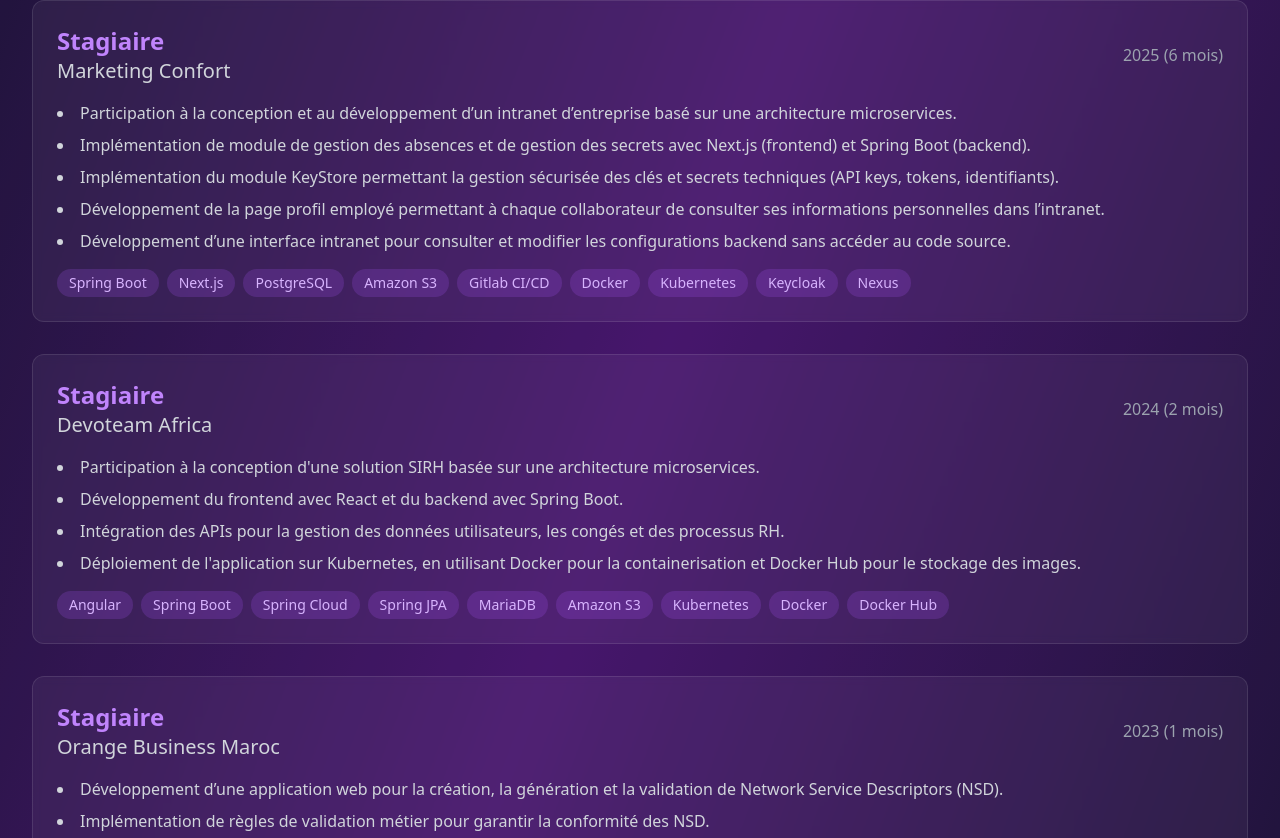
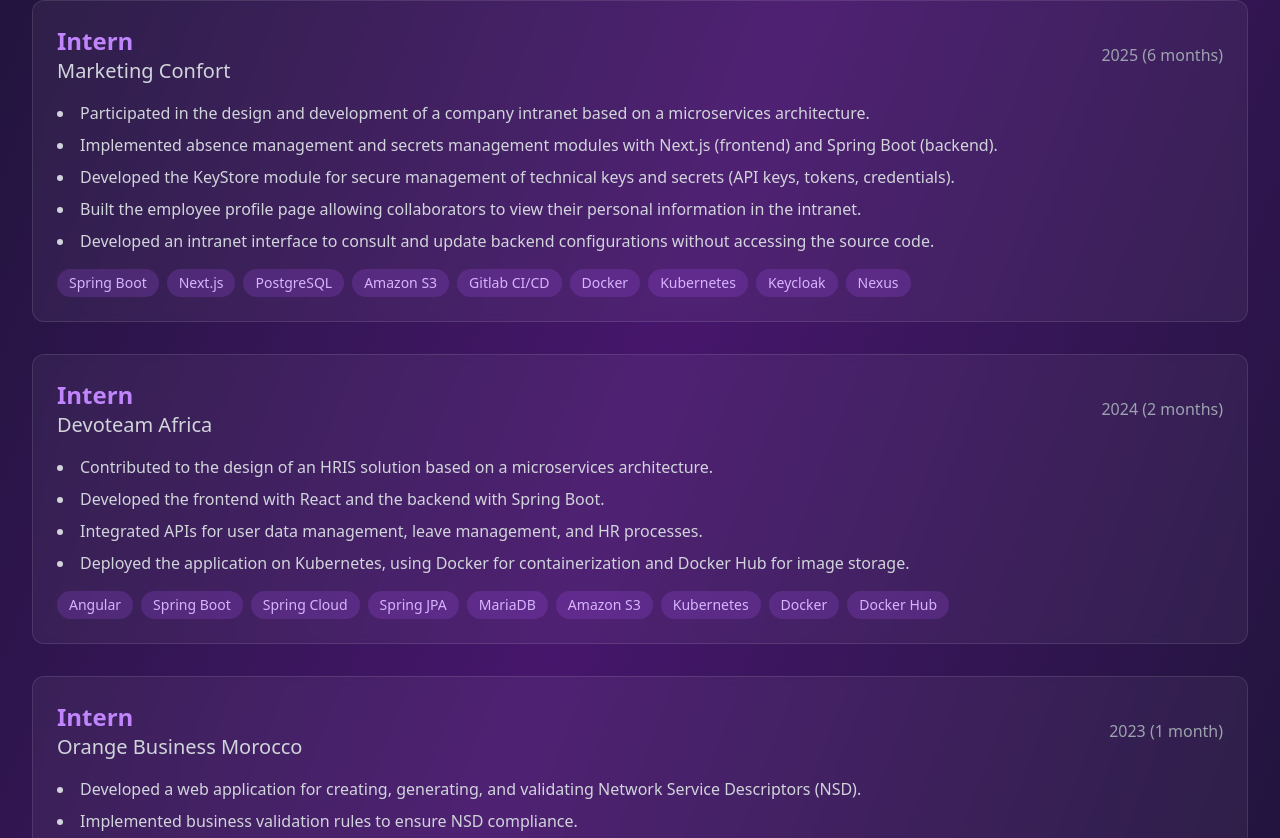
Before and after one commit to stahiomar/Omar-portfolio, a React (Create React App) app: page / in a window 1280 px wide. Shown: the part 1282-2120 px from the top of the page. Built offline with nearby package versions, Linux system fonts and the light colour scheme.

Commit message:
changed language to english

```diff
--- a/src/App.js
+++ b/src/App.js
@@ -13,42 +13,63 @@
 
   const experience = [
     {
-      title: 'Stagiaire',
+      title: 'Intern',
       company: 'Marketing Confort',
-      period: '2025 (6 mois)',
+      period: '2025 (6 months)',
       description: [
-        "Participation à la conception et au développement d’un intranet d’entreprise basé sur une architecture microservices.",
-        "Implémentation de module de gestion des absences et de gestion des secrets avec Next.js (frontend) et Spring Boot (backend).",
-        "Implémentation du module KeyStore permettant la gestion sécurisée des clés et secrets techniques (API keys, tokens, identifiants).",
-        "Développement de la page profil employé permettant à chaque collaborateur de consulter ses informations personnelles dans l’intranet.",
-        "Développement d’une interface intranet pour consulter et modifier les configurations backend sans accéder au code source."
+        "Participated in the design and development of a company intranet based on a microservices architecture.",
+        "Implemented absence management and secrets management modules with Next.js (frontend) and Spring Boot (backend).",
+        "Developed the KeyStore module for secure management of technical keys and secrets (API keys, tokens, credentials).",
+        "Built the employee profile page allowing collaborators to view their personal information in the intranet.",
+        "Developed an intranet interface to consult and update backend configurations without accessing the source code."
       ],
-      technologies: ['Spring Boot', 'Next.js', 'PostgreSQL', 'Amazon S3', 'Gitlab CI/CD', 'Docker', 'Kubernetes', 'Keycloak', 'Nexus']
+      technologies: [
+        'Spring Boot',
+        'Next.js',
+        'PostgreSQL',
+        'Amazon S3',
+        'Gitlab CI/CD',
+        'Docker',
+        'Kubernetes',
+        'Keycloak',
+        'Nexus'
+      ]
     },
     {
-      title: 'Stagiaire',
+      title: 'Intern',
       company: 'Devoteam Africa',
-      period: '2024 (2 mois)',
+      period: '2024 (2 months)',
       description: [
-        "Participation à la conception d'une solution SIRH basée sur une architecture microservices.",
-        "Développement du frontend avec React et du backend avec Spring Boot.",
-        "Intégration des APIs pour la gestion des données utilisateurs, les congés et des processus RH.",
-        "Déploiement de l'application sur Kubernetes, en utilisant Docker pour la containerisation et Docker Hub pour le stockage des images."
+        "Contributed to the design of an HRIS solution based on a microservices architecture.",
+        "Developed the frontend with React and the backend with Spring Boot.",
+        "Integrated APIs for user data management, leave management, and HR processes.",
+        "Deployed the application on Kubernetes, using Docker for containerization and Docker Hub for image storage."
       ],
-      technologies: ['Angular', 'Spring Boot', 'Spring Cloud', 'Spring JPA', 'MariaDB', 'Amazon S3', 'Kubernetes', 'Docker', 'Docker Hub']
+      technologies: [
+        'Angular',
+        'Spring Boot',
+        'Spring Cloud',
+        'Spring JPA',
+        'MariaDB',
+        'Amazon S3',
+        'Kubernetes',
+        'Docker',
+        'Docker Hub'
+      ]
     },
     {
-      title: 'Stagiaire',
-      company: 'Orange Business Maroc',
-      period: '2023 (1 mois)',
+      title: 'Intern',
+      company: 'Orange Business Morocco',
+      period: '2023 (1 month)',
       description: [
-        "Développement d’une application web pour la création, la génération et la validation de Network Service Descriptors (NSD).",
-        "Implémentation de règles de validation métier pour garantir la conformité des NSD.",
-        "Intégration d’un système permettant de publier ou appliquer les NSD générés vers la plateforme MANO (Management and Orchestration)."
+        "Developed a web application for creating, generating, and validating Network Service Descriptors (NSD).",
+        "Implemented business validation rules to ensure NSD compliance.",
+        "Integrated a system to publish or apply the generated NSDs to the MANO (Management and Orchestration) platform."
       ],
       technologies: ['Django', 'Bootstrap', 'HTML/CSS', 'JavaScript']
     }
   ];
+
 
   const education = [
     {
@@ -379,12 +400,15 @@
             className="flex flex-col sm:flex-row gap-6 justify-center items-center"
           >
             <a
-              href="mailto:omarstahi2002@gmail.com"
+              href="https://mail.google.com/mail/?view=cm&fs=1&to=omarstahi2002@gmail.com"
+              target="_blank"
+              rel="noopener noreferrer"
               className="flex items-center gap-3 bg-gradient-to-r from-purple-600 to-pink-600 px-8 py-4 rounded-lg font-semibold hover:from-purple-700 hover:to-pink-700 transition-all duration-200"
             >
               <Mail className="w-5 h-5" />
               Email Me
             </a>
+
             <a
               href="https://github.com/stahiomar/"
               className="flex items-center gap-3 border-2 border-purple-500 px-8 py-4 rounded-lg font-semibold hover:bg-purple-500/20 transition-all duration-200"
```
